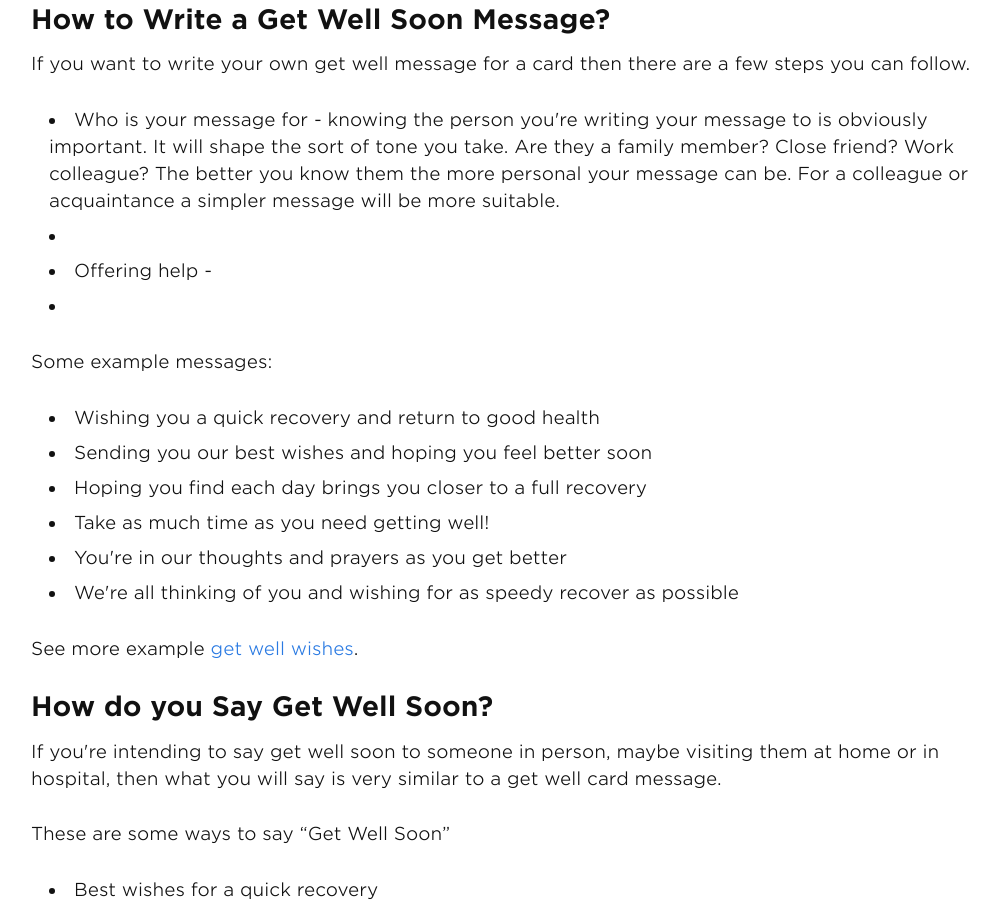
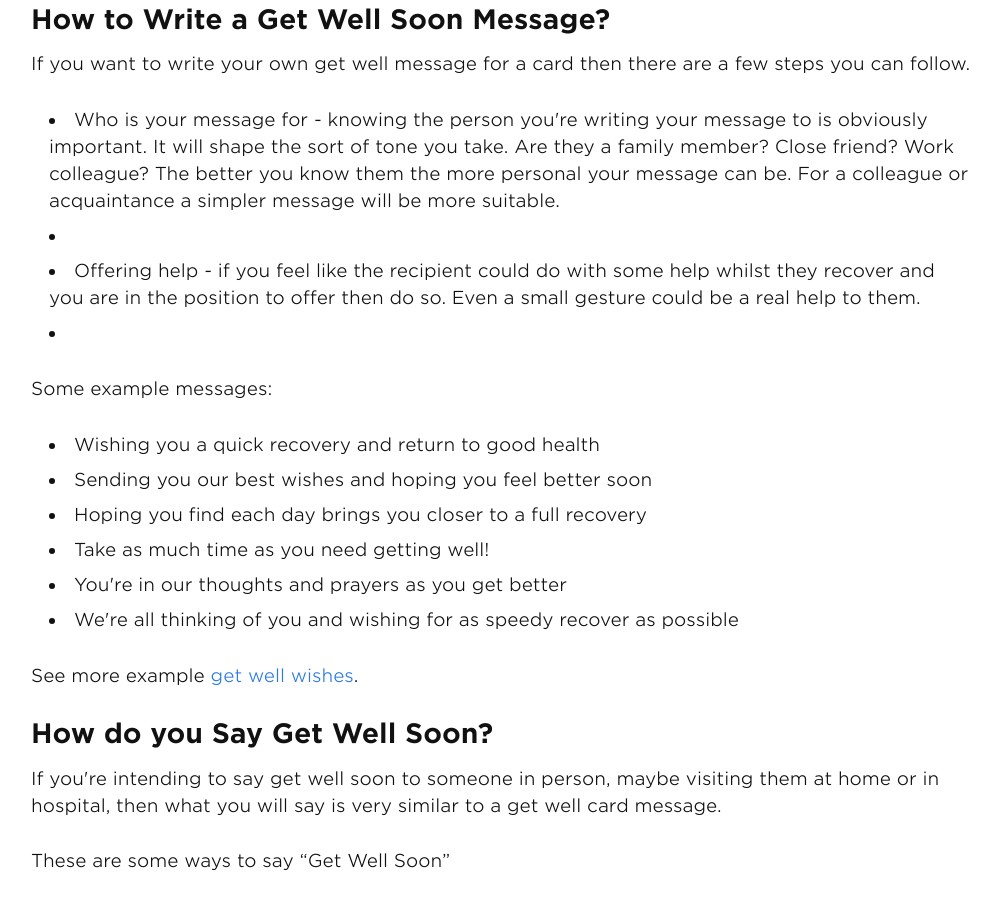
Before and after one commit to andyml123/andyml123.github.io, a Jekyll site: the page built from get-well-message-writing-guide.md, in a window 1280 px wide and 900 px high, scrolled down 625 px. Shown: the whole window, without its empty margins (139-1139 px from the left). Built offline with Jekyll 4.4.1, drawn with Linux system fonts in a browser that asks for light colours; a script that is not in the unit is left out.

Commit message:
Update get-well-message-writing-guide.md

```diff
--- a/get-well-message-writing-guide.md
+++ b/get-well-message-writing-guide.md
@@ -23,7 +23,7 @@ Writing a get well card message may appear hard but doesn't have to be. In fact
 <ul>
 <li>Who is your message for - knowing the person you're writing your message to is obviously important. It will shape the sort of tone you take. Are they a family member? Close friend? Work colleague? The better you know them the more personal your message can be. For a colleague or acquaintance a simpler message will be more suitable.</li>
 <li></li>
-<li>Offering help - </li>
+<li>Offering help - if you feel like the recipient could do with some help whilst they recover and you are in the position to offer then do so. Even a small gesture could be a real help to them.</li>
 <li></li>
 </ul>
 
```
